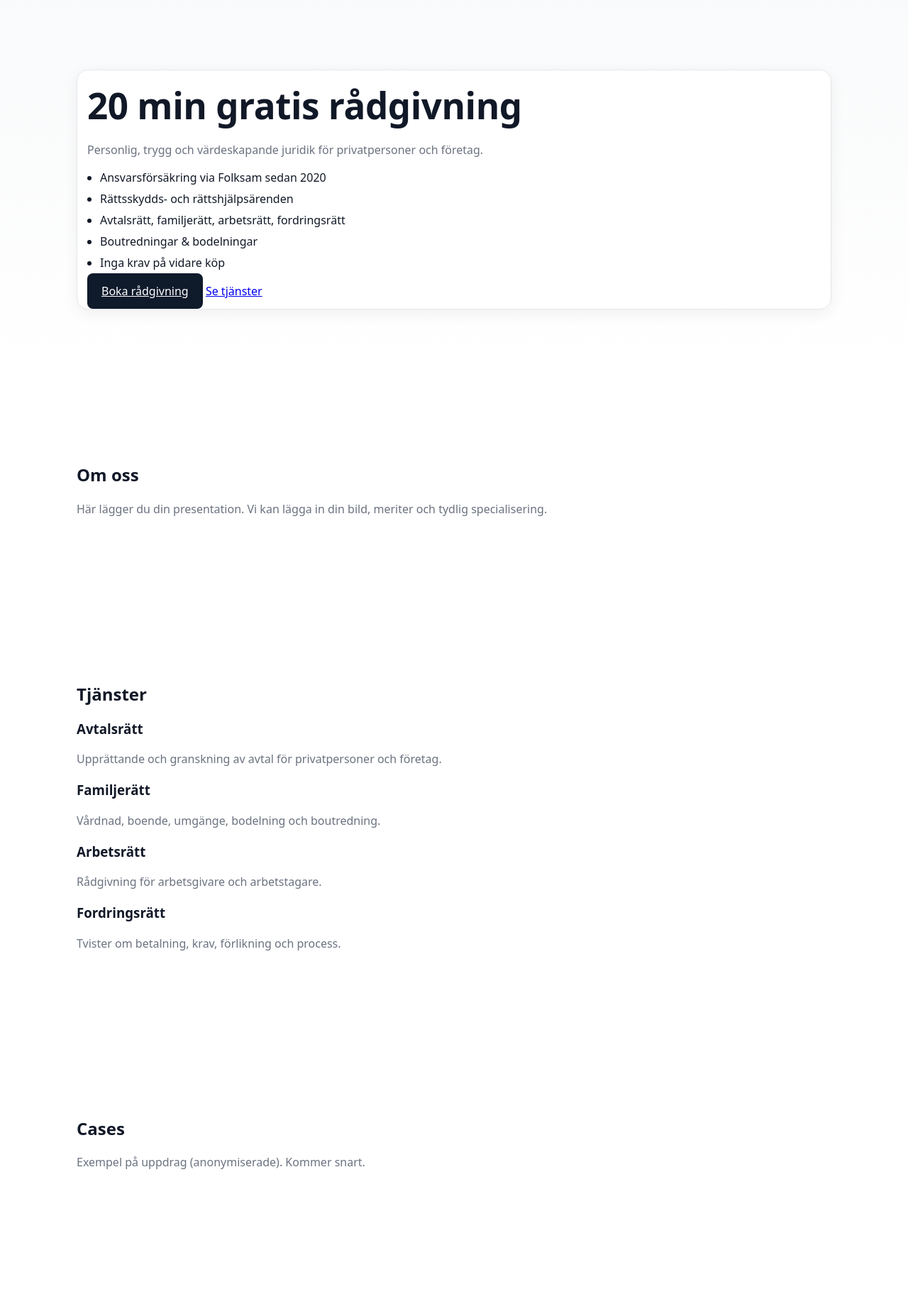
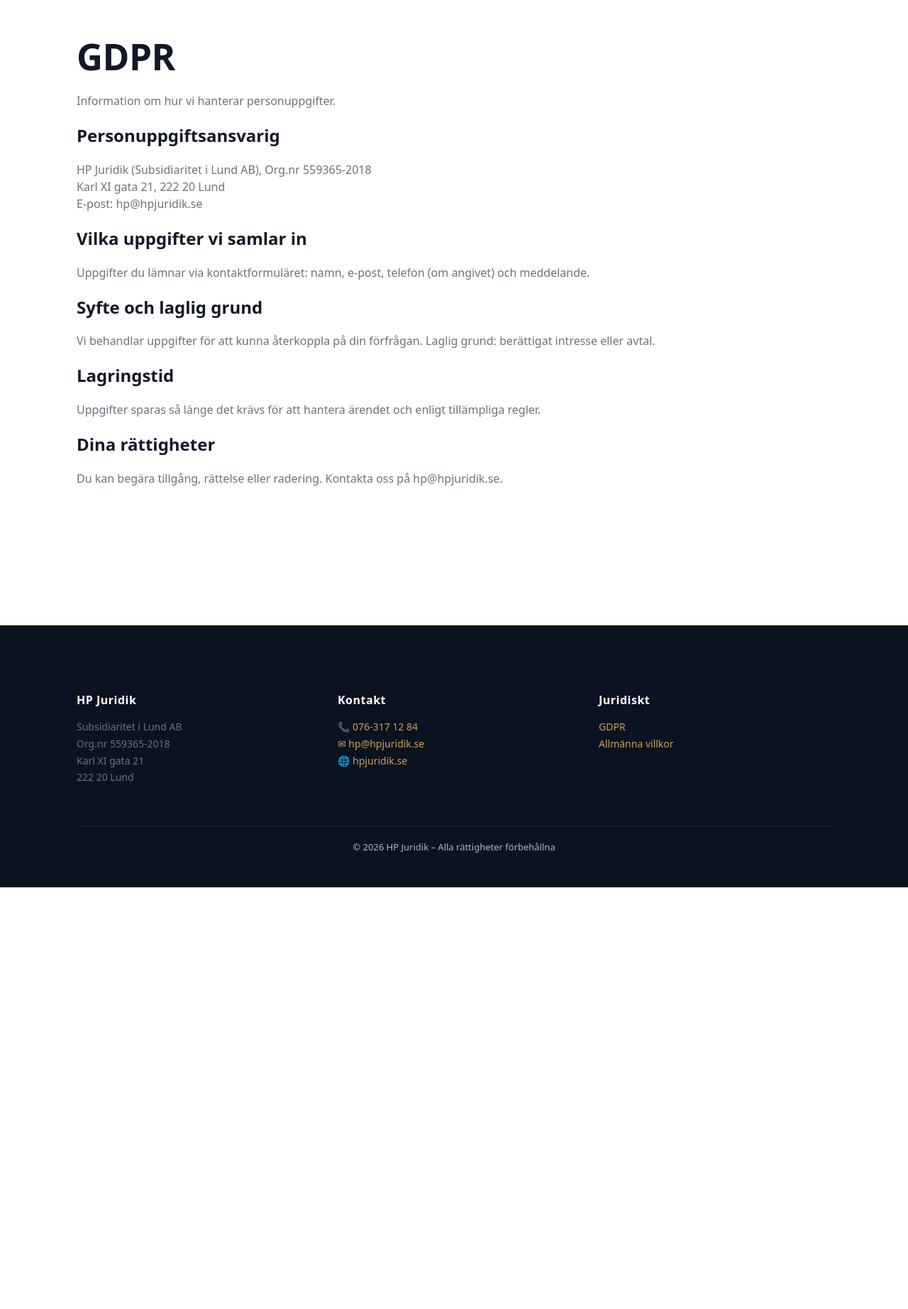
Before and after one commit to optiphyswe-cyber/hpjuridik-web, a FastAPI app: page /gdpr in a window 1280 px wide. Shown: the part 59-1903 px from the top of the page at 71% size. After the commit the page ends 1309 px from the top, so only its background shows below. Run offline with FastAPI, Linux system fonts and the light colour scheme.

Commit message:
Update page.html

```diff
--- a/app/templates/pages/page.html
+++ b/app/templates/pages/page.html
@@ -1,142 +1,28 @@
  {% extends "base.html" %}
     {% block content %}
+    <section class="page">
+      <div class="container narrow">
+        <h1>GDPR</h1>
+        <p class="muted">Information om hur vi hanterar personuppgifter.</p>
 
-    <section id="hem" class="section hero">
-      <div class="container">
-        <div class="card hero-card">
-          <div class="hero-text">
-            <h1>20 min gratis rådgivning</h1>
-            <p class="lead">Personlig, trygg och värdeskapande juridik för privatpersoner och företag.</p>
+        <h2>Personuppgiftsansvarig</h2>
+        <p>
+          HP Juridik (Subsidiaritet i Lund AB), Org.nr 559365-2018<br>
+          Karl XI gata 21, 222 20 Lund<br>
+          E-post: hp@hpjuridik.se
+        </p>
 
-            <ul class="bullets">
-              <li>Ansvarsförsäkring via Folksam sedan 2020</li>
-              <li>Rättsskydds- och rättshjälpsärenden</li>
-              <li>Avtalsrätt, familjerätt, arbetsrätt, fordringsrätt</li>
-              <li>Boutredningar & bodelningar</li>
-              <li>Inga krav på vidare köp</li>
-            </ul>
+        <h2>Vilka uppgifter vi samlar in</h2>
+        <p>Uppgifter du lämnar via kontaktformuläret: namn, e-post, telefon (om angivet) och meddelande.</p>
 
-            <div class="cta-row">
-              <a class="btn-primary" href="/#kontakta-oss">Boka rådgivning</a>
-              <a class="btn-secondary" href="/#tjanster">Se tjänster</a>
-            </div>
-          </div>
-        </div>
+        <h2>Syfte och laglig grund</h2>
+        <p>Vi behandlar uppgifter för att kunna återkoppla på din förfrågan. Laglig grund: berättigat intresse eller avtal.</p>
+
+        <h2>Lagringstid</h2>
+        <p>Uppgifter sparas så länge det krävs för att hantera ärendet och enligt tillämpliga regler.</p>
+
+        <h2>Dina rättigheter</h2>
+        <p>Du kan begära tillgång, rättelse eller radering. Kontakta oss på hp@hpjuridik.se.</p>
       </div>
     </section>
-
-    <section id="om-oss" class="section">
-      <div class="container">
-        <h2>Om oss</h2>
-        <p class="muted">
-          Här lägger du din presentation. Vi kan lägga in din bild, meriter och tydlig specialisering.
-        </p>
-      </div>
-    </section>
-
-    <section id="tjanster" class="section">
-      <div class="container">
-        <h2>Tjänster</h2>
-        <div class="grid">
-          <div class="feature">
-            <h3>Avtalsrätt</h3>
-            <p>Upprättande och granskning av avtal för privatpersoner och företag.</p>
-          </div>
-          <div class="feature">
-            <h3>Familjerätt</h3>
-            <p>Vårdnad, boende, umgänge, bodelning och boutredning.</p>
-          </div>
-          <div class="feature">
-            <h3>Arbetsrätt</h3>
-            <p>Rådgivning för arbetsgivare och arbetstagare.</p>
-          </div>
-          <div class="feature">
-            <h3>Fordringsrätt</h3>
-            <p>Tvister om betalning, krav, förlikning och process.</p>
-          </div>
-        </div>
-      </div>
-    </section>
-
-    <section id="cases" class="section">
-      <div class="container">
-        <h2>Cases</h2>
-        <p class="muted">Exempel på uppdrag (anonymiserade). Kommer snart.</p>
-      </div>
-    </section>
-
-    <section id="kontakta-oss" class="section">
-      <div class="container">
-        <div class="contact-header">
-          <h2>Kontakta oss</h2>
-          <p class="lead">Skicka ett meddelande så återkommer vi normalt inom 24 timmar.</p>
-        </div>
-
-        {% if sent %}
-          <div class="success-box">
-            <h3>Tack för ditt meddelande.</h3>
-            <p>Vi återkommer så snart som möjligt.</p>
-          </div>
-        {% endif %}
-
-        {% if error %}
-          <div class="error-box">
-            <strong>Det gick inte att skicka just nu.</strong><br>
-            Mejla oss direkt på <strong>hp@hpjuridik.se</strong>.
-            <div class="error-detail">{{ error }}</div>
-          </div>
-        {% endif %}
-
-        <div class="contact-grid">
-          <form method="post" action="/kontakta-oss" class="contact-form">
-            <input type="text" name="website" style="display:none" />
-
-            <div class="form-group">
-              <label for="namn">Namn</label>
-              <input type="text" id="namn" name="namn" required />
-            </div>
-
-            <div class="form-group">
-              <label for="epost">E-post</label>
-              <input type="email" id="epost" name="epost" required />
-            </div>
-
-            <div class="form-group">
-              <label for="telefon">Telefon (valfritt)</label>
-              <input type="text" id="telefon" name="telefon" />
-            </div>
-
-            <div class="form-group">
-              <label for="meddelande">Meddelande</label>
-              <textarea id="meddelande" name="meddelande" rows="6" required></textarea>
-            </div>
-
-            <button type="submit" class="btn-primary">Skicka meddelande</button>
-          </form>
-
-          <div class="contact-info">
-            <h3>Kontaktuppgifter</h3>
-            <p><strong>HP Juridik</strong></p>
-            <p>
-              📞 076-317 12 84<br />
-              ✉ hp@hpjuridik.se<br />
-              🌐 <a href="https://hpjuridik.se" target="_blank" rel="noopener">hpjuridik.se</a><br />
-              📍 Karl XI gata 21, 222 20 Lund<br />
-              🏢 Subsidiaritet i Lund AB<br />
-              Org.nr: 559365-2018
-            </p>
-
-            <div class="trust-box">
-              <h4>Varför kontakta oss?</h4>
-              <ul>
-                <li>✔ Personlig rådgivning</li>
-                <li>✔ Tydlig och trygg kommunikation</li>
-                <li>✔ 20 min gratis första bedömning</li>
-              </ul>
-            </div>
-          </div>
-        </div>
-      </div>
-    </section>
-
     {% endblock %}
```
